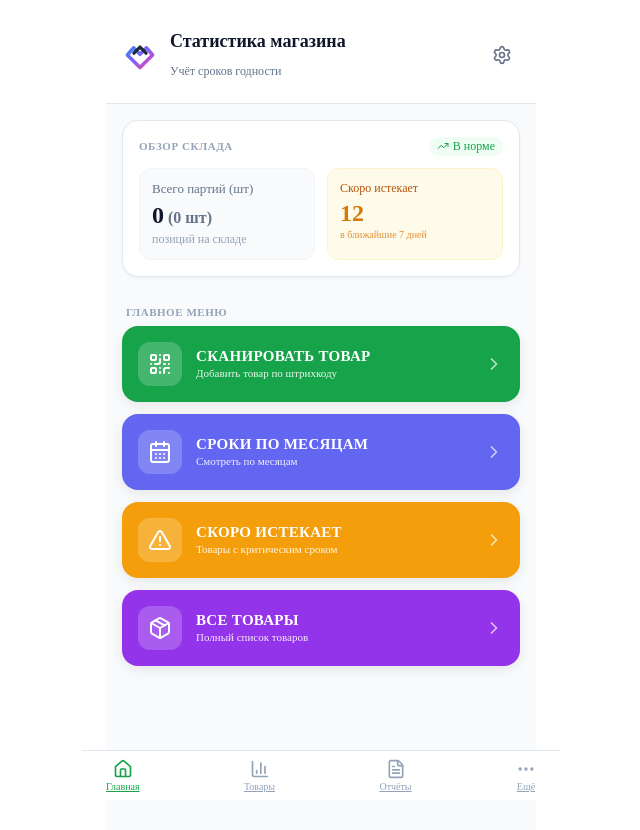
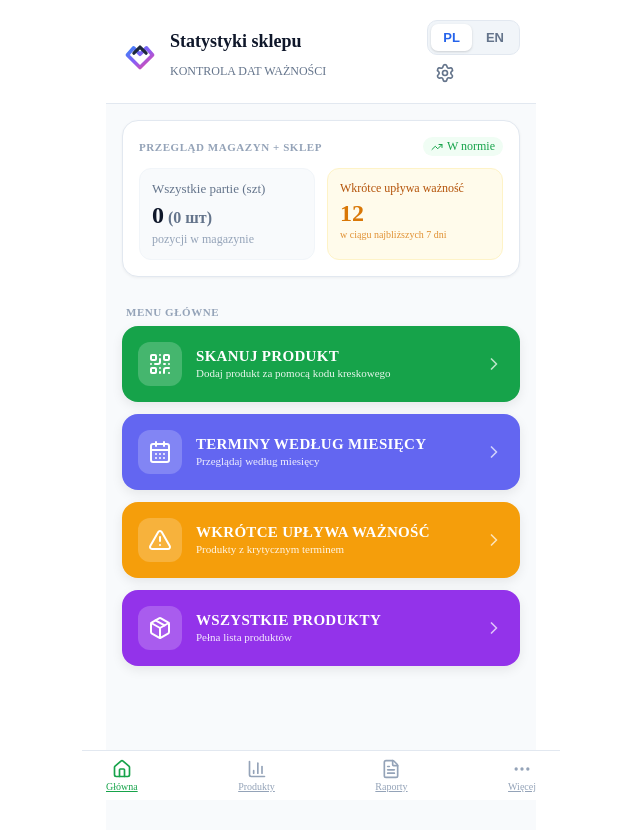
Before and after one commit to Iryna-M-html/magazyn-frontend, a Next.js app: page /sprzedawca in a window 1280 px wide. Shown: the top 830 px of the page, without its empty margins (319-959 px from the left). Built offline with nearby package versions, Linux system fonts and the light colour scheme; no server answers.

Commit message:
create languageSwitcher

```diff
--- /dev/null
+++ b/actions/set-locale.ts
@@ -0,0 +1,21 @@
+"use server";
+
+import { cookies } from "next/headers";
+
+const locales = ["pl", "ru", "en"] as const;
+
+type Locale = (typeof locales)[number];
+
+export async function setUserLocale(locale: string) {
+  if (!locales.includes(locale as Locale)) {
+    throw new Error(`Unsupported locale: ${locale}`);
+  }
+
+  const store = await cookies();
+
+  store.set("locale", locale, {
+    path: "/",
+    maxAge: 60 * 60 * 24 * 365,
+    sameSite: "lax",
+  });
+}
--- a/app/(private routes)/sprzedawca/Sprzedawca.client.tsx
+++ b/app/(private routes)/sprzedawca/Sprzedawca.client.tsx
@@ -3,6 +3,7 @@
 import { useEffect, useState } from "react";
 import Link from "next/link";
 import { useSearchParams } from "next/navigation";
+import { useTranslations } from "next-intl";
 
 import { ProductFoundClient } from "@/components/ProductFoundClient/ProductFoundClient";
 import IntakeStatBlock, {
@@ -10,6 +11,7 @@ import IntakeStatBlock, {
 } from "@/components/IntakeStatBlock/IntakeStatBlock";
 
 import { getAllIntakes, IntakesListResponse } from "@/lib/api/clientApi";
+import { LanguageSwitcher } from "@/components/LanguageSwitcher/LanguageSwitcher";
 
 import {
   QrCode,
@@ -35,6 +37,7 @@ const Logo = () => (
     viewBox="0 0 100 100"
     fill="none"
     xmlns="http://www.w3.org/2000/svg"
+    aria-hidden="true"
   >
     <defs>
       <linearGradient id="logo-gradient" x1="0%" y1="0%" x2="100%" y2="100%">
@@ -68,11 +71,20 @@ const SprzedawcaClient = () => {
   const searchParams = useSearchParams();
   const barcode = searchParams.get("barcode");
 
-  // Все партии товаров
+  // ================= ПЕРЕВОДЫ =================
+
+  const tHeader = useTranslations("Header");
+  const tStats = useTranslations("Stats");
+  const tMenu = useTranslations("Menu");
+  const tNav = useTranslations("Navigation");
+
+  // ================= СОСТОЯНИЕ =================
+
   const [items, setItems] = useState<IntakeItem[]>([]);
   const [loading, setLoading] = useState(true);
 
-  // Загрузка партий
+  // ================= ЗАГРУЗКА ПАРТИЙ =================
+
   useEffect(() => {
     let cancelled = false;
 
@@ -109,34 +121,40 @@ const SprzedawcaClient = () => {
     };
   }, []);
 
-  // Если в URL есть barcode,
-  // показываем страницу найденного товара
+  // ================= НАЙДЕННЫЙ ТОВАР =================
+
   if (barcode) {
     return <ProductFoundClient />;
   }
 
   return (
     <div className={styles.container}>
-      {/* ================= ШАПКА ================= */}
+      {/* ================= HEADER ================= */}
 
       <header className={styles.header}>
         <div className={styles.headerLeft}>
           <Logo />
 
           <div>
-            <h1 className={styles.title}>Статистика магазина</h1>
+            <h1 className={styles.title}>{tHeader("title")}</h1>
 
-            <p className={styles.subtitle}>Учёт сроков годности</p>
+            <p className={styles.subtitle}>{tHeader("subtitle")}</p>
           </div>
+        </div>
+
+        <div className={styles.headerRight}>
+          <div className={styles.headerLanguageSwitcher}>
+            <LanguageSwitcher />
           </div>
 
           <button
             type="button"
-          aria-label="Настройки"
+            aria-label={tNav("settings")}
             className={styles.settingsButton}
           >
             <Settings size={20} />
           </button>
+        </div>
       </header>
 
       {/* ================= КОНТЕНТ ================= */}
@@ -153,44 +171,51 @@ const SprzedawcaClient = () => {
                 marginBottom: 0,
               }}
             >
-              Обзор склада
+              {tStats("overview")}
             </span>
 
             <span className={styles.badge}>
-              <TrendingUp size={12} />В норме
+              <TrendingUp size={12} />
+              {tStats("inNorm")}
             </span>
           </div>
 
           <div className={styles.gridTwoCols}>
-            {/* Всего партий */}
+            {/* ================= ВСЕГО ПАРТИЙ ================= */}
 
             <div className={styles.statBox}>
               {loading ? (
                 <>
-                  <div className={styles.statLabel}>Всего партий (шт)</div>
+                  <div className={styles.statLabel}>
+                    {tStats("totalBatches")}
+                  </div>
 
                   <div className={styles.statValue}>...</div>
 
-                  <div className={styles.statSubtext}>позиций на складе</div>
+                  <div className={styles.statSubtext}>
+                    {tStats("warehouse")}
+                  </div>
                 </>
               ) : (
                 <IntakeStatBlock
                   intakes={items}
-                  label="Всего партий (шт)"
-                  subtext="позиций на складе"
+                  label={tStats("totalBatches")}
+                  subtext={tStats("warehouse")}
                 />
               )}
             </div>
 
-            {/* Скоро истекает */}
+            {/* ================= СКОРО ИСТЕКАЕТ ================= */}
 
             <div className={styles.statBoxWarning}>
-              <div className={styles.statLabelWarning}>Скоро истекает</div>
+              <div className={styles.statLabelWarning}>
+                {tStats("expiringSoon")}
+              </div>
 
               <div className={styles.statValueWarning}>12</div>
 
               <div className={styles.statSubtextWarning}>
-                в ближайшие 7 дней
+                {tStats("nextDays")}
               </div>
             </div>
           </div>
@@ -199,10 +224,10 @@ const SprzedawcaClient = () => {
         {/* ================= ГЛАВНОЕ МЕНЮ ================= */}
 
         <section>
-          <h2 className={styles.sectionTitle}>Главное меню</h2>
+          <h2 className={styles.sectionTitle}>{tMenu("title")}</h2>
 
           <div className={styles.menuList}>
-            {/* Сканировать товар */}
+            {/* ================= СКАНИРОВАТЬ ТОВАР ================= */}
 
             <Link
               href="/scan"
@@ -214,10 +239,10 @@ const SprzedawcaClient = () => {
                 </div>
 
                 <div>
-                  <div className={styles.menuTitle}>СКАНИРОВАТЬ ТОВАР</div>
+                  <div className={styles.menuTitle}>{tMenu("scanProduct")}</div>
 
                   <div className={styles.menuSubtitle}>
-                    Добавить товар по штрихкоду
+                    {tMenu("scanSubtitle")}
                   </div>
                 </div>
               </div>
@@ -225,7 +250,7 @@ const SprzedawcaClient = () => {
               <ChevronRight size={20} opacity={0.7} />
             </Link>
 
-            {/* Сроки по месяцам */}
+            {/* ================= СРОКИ ПО МЕСЯЦАМ ================= */}
 
             <Link
               href="/months"
@@ -237,16 +262,18 @@ const SprzedawcaClient = () => {
                 </div>
 
                 <div>
-                  <div className={styles.menuTitle}>СРОКИ ПО МЕСЯЦАМ</div>
+                  <div className={styles.menuTitle}>{tMenu("months")}</div>
 
-                  <div className={styles.menuSubtitle}>Смотреть по месяцам</div>
+                  <div className={styles.menuSubtitle}>
+                    {tMenu("monthsSubtitle")}
+                  </div>
                 </div>
               </div>
 
               <ChevronRight size={20} opacity={0.7} />
             </Link>
 
-            {/* Скоро истекает */}
+            {/* ================= СКОРО ИСТЕКАЕТ ================= */}
 
             <Link
               href="/expiring"
@@ -258,10 +285,10 @@ const SprzedawcaClient = () => {
                 </div>
 
                 <div>
-                  <div className={styles.menuTitle}>СКОРО ИСТЕКАЕТ</div>
+                  <div className={styles.menuTitle}>{tMenu("expiring")}</div>
 
                   <div className={styles.menuSubtitle}>
-                    Товары с критическим сроком
+                    {tMenu("expiringSubtitle")}
                   </div>
                 </div>
               </div>
@@ -269,7 +296,7 @@ const SprzedawcaClient = () => {
               <ChevronRight size={20} opacity={0.7} />
             </Link>
 
-            {/* Все товары */}
+            {/* ================= ВСЕ ТОВАРЫ ================= */}
 
             <Link
               href="/products"
@@ -281,10 +308,10 @@ const SprzedawcaClient = () => {
                 </div>
 
                 <div>
-                  <div className={styles.menuTitle}>ВСЕ ТОВАРЫ</div>
+                  <div className={styles.menuTitle}>{tMenu("allProducts")}</div>
 
                   <div className={styles.menuSubtitle}>
-                    Полный список товаров
+                    {tMenu("allProductsSubtitle")}
                   </div>
                 </div>
               </div>
@@ -297,29 +324,29 @@ const SprzedawcaClient = () => {
 
       {/* ================= НИЖНЯЯ НАВИГАЦИЯ ================= */}
 
-      <nav className={styles.bottomNav} aria-label="Основная навигация">
+      <nav className={styles.bottomNav} aria-label={tNav("main")}>
         <Link href="/" className={styles.navTabActive}>
           <Home size={20} />
 
-          <span className={styles.navLabel}>Главная</span>
+          <span className={styles.navLabel}>{tNav("main")}</span>
         </Link>
 
         <Link href="/products" className={styles.navTab}>
           <BarChart3 size={20} />
 
-          <span className={styles.navLabel}>Товары</span>
+          <span className={styles.navLabel}>{tNav("products")}</span>
         </Link>
 
         <Link href="/reports" className={styles.navTab}>
           <FileText size={20} />
 
-          <span className={styles.navLabel}>Отчёты</span>
+          <span className={styles.navLabel}>{tNav("reports")}</span>
         </Link>
 
         <Link href="/more" className={styles.navTab}>
           <MoreHorizontal size={20} />
 
-          <span className={styles.navLabel}>Ещё</span>
+          <span className={styles.navLabel}>{tNav("more")}</span>
         </Link>
       </nav>
     </div>
--- a/app/layout.tsx
+++ b/app/layout.tsx
@@ -1,5 +1,6 @@
 import type { Metadata, Viewport } from "next";
-import css from "./globals.css";
+import { NextIntlClientProvider } from "next-intl";
+import { getLocale, getMessages } from "next-intl/server";
 
 export const metadata: Metadata = {
   title: "Statistic for a shop",
@@ -13,15 +14,20 @@ export const viewport: Viewport = {
   userScalable: false,
 };
 
-export default function RootLayout({
+export default async function RootLayout({
   children,
 }: Readonly<{
   children: React.ReactNode;
 }>) {
+  const locale = await getLocale();
+  const messages = await getMessages();
+
   return (
-    <html lang="ru">
+    <html lang={locale}>
       <body>
-        <main id="app-container">{children}</main>
+        <NextIntlClientProvider locale={locale} messages={messages}>
+          <main id="app-container">{children}</main>
+        </NextIntlClientProvider>
       </body>
     </html>
   );
--- /dev/null
+++ b/components/LanguageSwitcher/LanguageSwitcher.module.css
@@ -0,0 +1,58 @@
+/* Контейнер переключателя */
+.switcherContainer {
+  display: inline-flex;
+  align-items: center;
+  background-color: #f1f5f9;
+  border: 1px solid #e2e8f0;
+  border-radius: 10px;
+  padding: 3px;
+  gap: 2px;
+  box-sizing: border-box;
+}
+
+/* Кнопка языка */
+.langButton {
+  display: flex;
+  align-items: center;
+  justify-content: center;
+  padding: 6px 12px;
+  border: none;
+  background: transparent;
+  color: #64748b;
+  font-size: 13px;
+  font-weight: 600;
+  border-radius: 7px;
+  cursor: pointer;
+  transition: all 0.2s ease;
+  user-select: none;
+}
+
+.langButton:hover:not(:disabled) {
+  color: #0f172a;
+  background-color: rgba(255, 255, 255, 0.5);
+}
+
+.langButton:active:not(:disabled) {
+  transform: scale(0.96);
+}
+
+/* Активная кнопка */
+.active {
+  background-color: #ffffff !important;
+  color: #2563eb !important;
+  box-shadow:
+    0 1px 3px rgba(0, 0, 0, 0.1),
+    0 1px 2px rgba(0, 0, 0, 0.06);
+}
+
+/* Состояние загрузки (pending) */
+.pending {
+  opacity: 0.6;
+  cursor: wait;
+}
+
+/* Фокус с клавиатуры */
+.langButton:focus-visible {
+  outline: 2px solid #2563eb;
+  outline-offset: 1px;
+}
--- /dev/null
+++ b/components/LanguageSwitcher/LanguageSwitcher.tsx
@@ -0,0 +1,56 @@
+"use client";
+
+import { useTransition, useEffect, useState } from "react";
+import { setUserLocale } from "@/actions/set-locale";
+import styles from "./LanguageSwitcher.module.css";
+
+const languages = [
+  { code: "pl", label: "PL" },
+  { code: "en", label: "EN" },
+];
+
+export function LanguageSwitcher() {
+  const [currentLocale, setCurrentLocale] = useState("pl");
+  const [isPending, startTransition] = useTransition();
+
+  useEffect(() => {
+    // Получаем значение locale из cookies
+    const match = document.cookie.match(/locale=([^;]+)/);
+    if (match) {
+      setCurrentLocale(match[1]);
+    }
+  }, []);
+
+  const handleLanguageChange = (newLocale: string) => {
+    if (newLocale === currentLocale) return;
+
+    setCurrentLocale(newLocale);
+    startTransition(async () => {
+      await setUserLocale(newLocale);
+    });
+  };
+
+  return (
+    <div className={styles.switcherContainer}>
+      {languages.map((lang) => {
+        const isActive = currentLocale === lang.code;
+
+        return (
+          <button
+            key={lang.code}
+            type="button"
+            className={`${styles.langButton} ${
+              isActive ? styles.active : ""
+            } ${isPending ? styles.pending : ""}`}
+            onClick={() => handleLanguageChange(lang.code)}
+            disabled={isPending}
+            aria-pressed={isActive}
+            aria-label={`Switch language to ${lang.label}`}
+          >
+            {lang.label}
+          </button>
+        );
+      })}
+    </div>
+  );
+}
--- /dev/null
+++ b/i18n/request.ts
@@ -0,0 +1,21 @@
+import { getRequestConfig } from "next-intl/server";
+import { cookies } from "next/headers";
+
+// Список поддерживаемых локалей
+export const locales = ["pl", "ru", "en"] as const;
+export type Locale = (typeof locales)[number];
+export const defaultLocale: Locale = "pl";
+
+export default getRequestConfig(async () => {
+  const store = await cookies();
+  const rawLocale = store.get("locale")?.value;
+
+  const locale = locales.includes(rawLocale as Locale)
+    ? (rawLocale as Locale)
+    : defaultLocale;
+
+  return {
+    locale,
+    messages: (await import(`../messages/${locale}.json`)).default,
+  };
+});
--- /dev/null
+++ b/messages/en.json
@@ -0,0 +1,32 @@
+{
+  "Header": {
+    "title": "Store Statistics",
+    "subtitle": "Expiration Date Control"
+  },
+  "Stats": {
+    "totalBatches": "Total Batches (pcs)",
+    "warehouse": "items in stock",
+    "expiringSoon": "Expiring Soon",
+    "nextDays": "in the next 7 days",
+    "overview": "Warehouse + Store Overview",
+    "inNorm": "Normal Status"
+  },
+  "Menu": {
+    "title": "Main Menu",
+    "scanProduct": "SCAN PRODUCT",
+    "scanSubtitle": "Add product by barcode",
+    "months": "EXPIRATION BY MONTHS",
+    "monthsSubtitle": "Browse by months",
+    "expiring": "EXPIRING SOON",
+    "expiringSubtitle": "Critical expiration dates",
+    "allProducts": "ALL PRODUCTS",
+    "allProductsSubtitle": "Full product catalog"
+  },
+  "Navigation": {
+    "main": "Home",
+    "products": "Products",
+    "reports": "Reports",
+    "more": "More",
+    "settings": "Settings"
+  }
+}
--- /dev/null
+++ b/messages/pl.json
@@ -0,0 +1,32 @@
+{
+  "Header": {
+    "title": "Statystyki sklepu",
+    "subtitle": "KONTROLA DAT WAŻNOŚCI"
+  },
+  "Stats": {
+    "totalBatches": "Wszystkie partie (szt)",
+    "warehouse": "pozycji w magazynie",
+    "expiringSoon": "Wkrótce upływa ważność",
+    "nextDays": "w ciągu najbliższych 7 dni",
+    "overview": "Przegląd magazyn + sklep",
+    "inNorm": "W normie"
+  },
+  "Menu": {
+    "title": "Menu główne",
+    "scanProduct": "SKANUJ PRODUKT",
+    "scanSubtitle": "Dodaj produkt za pomocą kodu kreskowego",
+    "months": "TERMINY WEDŁUG MIESIĘCY",
+    "monthsSubtitle": "Przeglądaj według miesięcy",
+    "expiring": "WKRÓTCE UPŁYWA WAŻNOŚĆ",
+    "expiringSubtitle": "Produkty z krytycznym terminem",
+    "allProducts": "WSZYSTKIE PRODUKTY",
+    "allProductsSubtitle": "Pełna lista produktów"
+  },
+  "Navigation": {
+    "main": "Główna",
+    "products": "Produkty",
+    "reports": "Raporty",
+    "more": "Więcej",
+    "settings": "Ustawienia"
+  }
+}
--- /dev/null
+++ b/messages/ru.json
@@ -0,0 +1,33 @@
+{
+  "Header": {
+    "title": "Статистика магазина",
+    "subtitle": "Учёт сроков годности"
+  },
+  "Stats": {
+    "totalBatches": "Всего партий (шт)",
+    "warehouse": "позиций на складе",
+    "expiringSoon": "Скоро истекает",
+    "nextDays": "в ближайшие 7 дней",
+    "overview": "Обзор склад+магазин",
+    "inNorm": "В норме"
+  },
+  "Menu": {
+    "title": "Главное меню",
+    "scanProduct": "СКАНИРОВАТЬ ТОВАР",
+    "scanSubtitle": "Добавить товар по штрихкоду",
+    "months": "СРОКИ ПО МЕСЯЦАМ",
+    "monthsSubtitle": "Смотреть по месяцам",
+    "expiring": "СКОРО ИСТЕКАЕТ",
+    "expiringSubtitle": "Товары с критическим сроком",
+    "allProducts": "ВСЕ ТОВАРЫ",
+    "allProductsSubtitle": "Полный список товаров"
+  },
+
+  "Navigation": {
+    "main": "Главная",
+    "products": "Товары",
+    "reports": "Отчёты",
+    "more": "Ещё",
+    "settings": "Настройки"
+  }
+}
--- a/package.json
+++ b/package.json
@@ -16,6 +16,7 @@
     "html5-qrcode": "^2.3.8",
     "lucide-react": "^0.555.0",
     "next": "16.0.6",
+    "next-intl": "^4.14.6",
     "react": "19.2.0",
     "react-dom": "19.2.0",
     "react-router-dom": "^7.18.4",
```
Also changed, not shown: next.config.ts (+6 -8 lines), 1 other file (tests, documents, lock files or other folders). Lines whose indentation alone changed are shown as unchanged.
